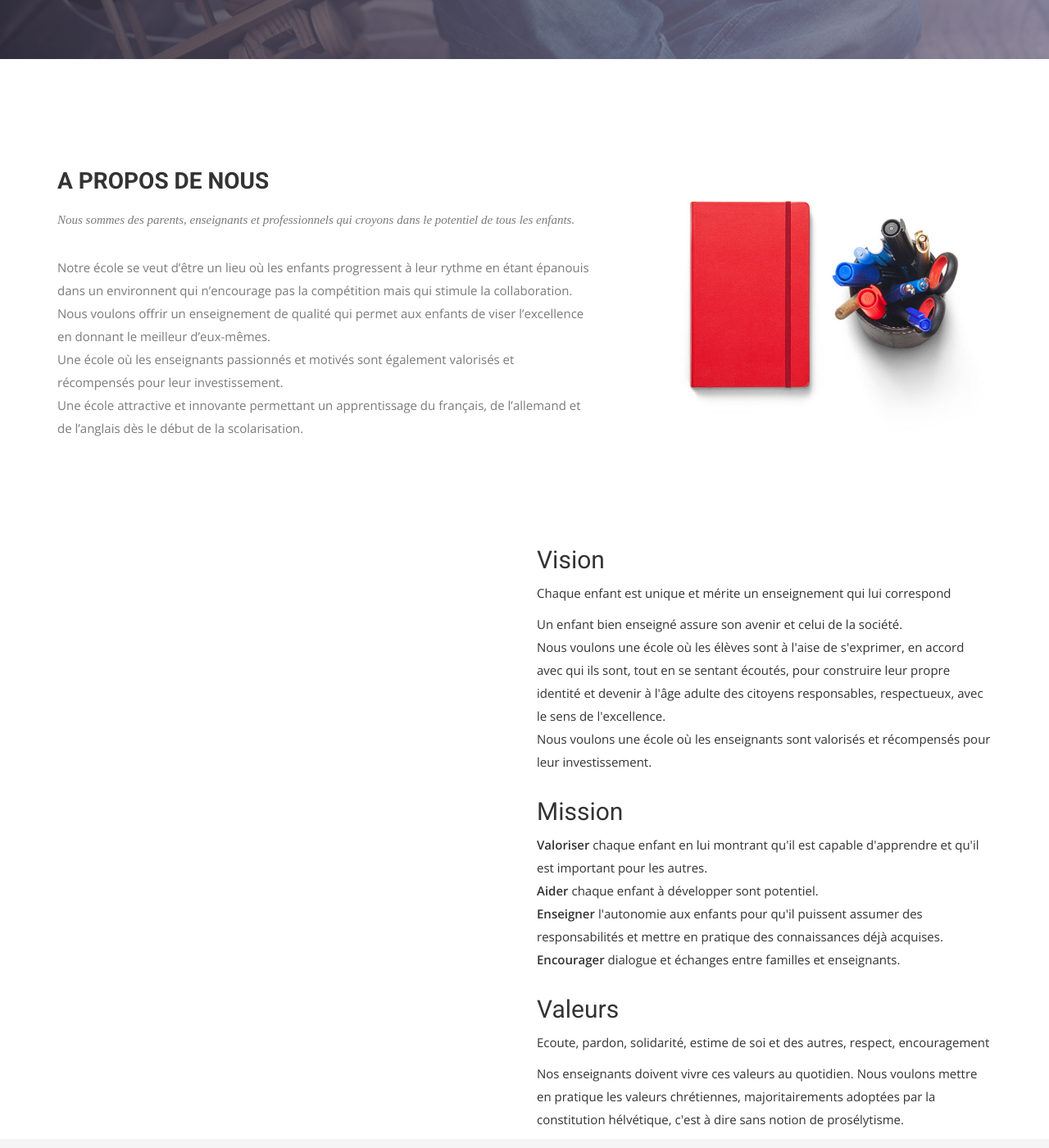
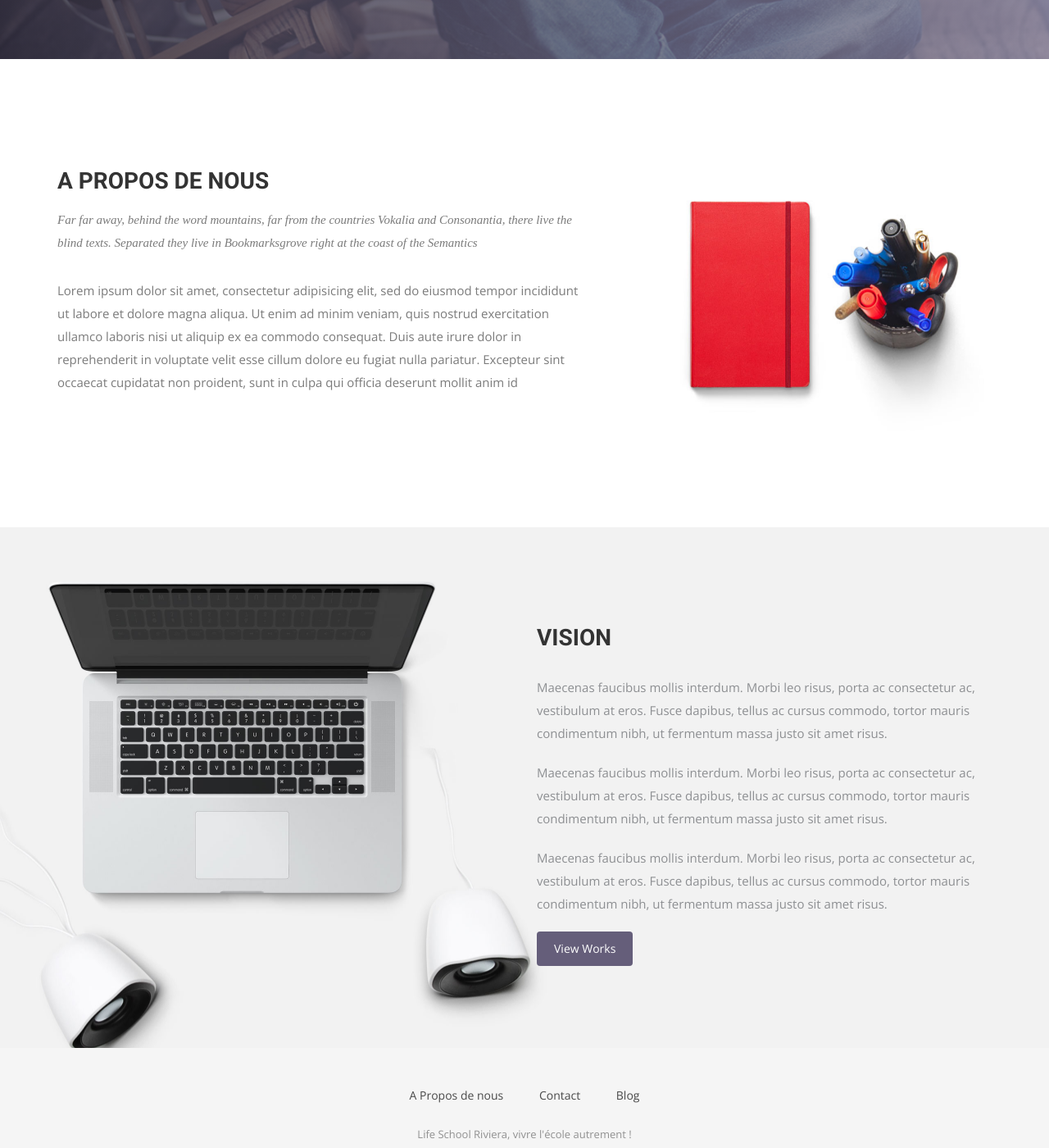
Before and after one commit to midjoule/lifeschool, a Jekyll site: the page built from index.html, in a window 1280 px wide and 1400 px high, scrolled down 793 px. Shown: the whole window at 82% size. Built offline with Jekyll 4.4.1, drawn with Linux system fonts in a browser that asks for light colours; nearby versions of some CDN libraries; some web fonts are replaced.

```diff
--- a/index.html
+++ b/index.html
@@ -9,10 +9,10 @@
   <div class="container">
     <div class="row">
       <div class="col-md-10 col-md-offset-2">
-        <div class="block animated fadeInUp">
-          <h1>LIFE SCHOOL<br>RIVIERA</h1>
-          <p>Vivre l'école autrement...</p>
-          <p>-- site en construction --</p>
+        <div class="block">
+          <h1 class="animated fadeInUp">LIFE SCHOOL<br>RIVIERA</h1>
+          <p class="animated fadeInUp">Vivre l'école autrement...</p>
+          <p class="animated fadeInUp">-- site en construction --</p>
         </div>
       </div>
     </div>
@@ -26,12 +26,9 @@
         <div class="block">
           <div class="section-title">
             <h2>A propos de nous</h2>
-            <p>Nous sommes des parents, enseignants et professionnels qui croyons dans le potentiel de tous les enfants.</p>
+            <p>Far far away, behind the word mountains, far from the countries Vokalia and Consonantia, there live the blind texts. Separated they live in Bookmarksgrove right at the coast of the Semantics</p>
           </div>
-          <p>Notre école se veut d’être un lieu où les enfants progressent à leur rythme en étant épanouis dans un environnent qui n’encourage pas la compétition mais qui stimule la collaboration.<br />
-            Nous voulons offrir un enseignement de qualité qui permet aux enfants de viser l’excellence en donnant le meilleur d’eux-mêmes. <br />
-            Une école où les enseignants passionnés et motivés sont également valorisés et récompensés pour leur investissement.<br />
-            Une école attractive et innovante permettant un apprentissage du français, de l’allemand et de l’anglais dès le début de la scolarisation.</p>
+          <p>Lorem ipsum dolor sit amet, consectetur adipisicing elit, sed do eiusmod tempor incididunt ut labore et dolore magna aliqua. Ut enim ad minim veniam, quis nostrud exercitation ullamco laboris nisi ut aliquip ex ea commodo consequat. Duis aute irure dolor in reprehenderit in voluptate velit esse cillum dolore eu fugiat nulla pariatur. Excepteur sint occaecat cupidatat non proident, sunt in culpa qui officia deserunt mollit anim id </p>
         </div>
       </div><!-- .col-md-7 close -->
       <div class="col-md-5 col-sm-12">
@@ -43,44 +40,150 @@
   </div>
 </section>
 
-<section id="vision">
+<section id="feature">
 <div class="container">
   <div class="row">
     <div class="col-md-6 col-md-offset-6">
-      <h2>Vision</h2>
-      <p>Chaque enfant est unique et mérite un enseignement qui lui correspond</p>
-      <p>Un enfant bien enseigné assure son avenir et celui de la société.<br />
-        Nous voulons une école où les élèves sont à l'aise de s'exprimer, en accord avec qui ils sont, tout en se sentant écoutés, pour construire leur propre identité et devenir à l'âge adulte  des citoyens responsables, respectueux, avec le sens de l'excellence.<br />
-        Nous voulons une école où les enseignants sont valorisés et récompensés pour leur investissement.</p>
+      <h2>VISION</h2>
+      <p>Maecenas faucibus mollis interdum. Morbi leo risus, porta ac consectetur ac, vestibulum at eros. Fusce dapibus, tellus ac cursus commodo, tortor mauris condimentum nibh, ut fermentum massa justo sit amet risus.</p>
+      <p>Maecenas faucibus mollis interdum. Morbi leo risus, porta ac consectetur ac, vestibulum at eros. Fusce dapibus, tellus ac cursus commodo, tortor mauris condimentum nibh, ut fermentum massa justo sit amet risus.</p>
+      <p>Maecenas faucibus mollis interdum. Morbi leo risus, porta ac consectetur ac, vestibulum at eros. Fusce dapibus, tellus ac cursus commodo, tortor mauris condimentum nibh, ut fermentum massa justo sit amet risus.</p>
+      <a href="#" class="btn btn-view-works">View Works</a>
     </div>
   </div>
 </div>
 </section>
 
-<section id="mission">
+<!-- Service Start>
+<section id="service">
   <div class="container">
     <div class="row">
-    <div class="col-md-6 col-md-offset-6">
-      <h2>Mission</h2>
-      <p><b>Valoriser</b> chaque enfant en lui montrant qu'il est capable d'apprendre et qu'il est important pour les autres.<br>
-        <b>Aider</b> chaque enfant à développer sont potentiel.<br>
-        <b>Enseigner</b> l'autonomie aux enfants pour qu'il puissent assumer des responsabilités et mettre en pratique des connaissances déjà acquises.<br>
-        <b>Encourager</b> dialogue et échanges entre familles et enseignants.
-      </p>
+      <div class="section-title">
+        <h2>Our Services</h2>
+        <p>Far far away, behind the word mountains, far from the countries Vokalia and Consonantia, there live the blind texts. Separated they live in Bookmarksgrove right at the coast of the Semantics</p>
+      </div>
+    </div>
+    <div class="row ">
+      <div class="col-sm-6 col-md-3">
+        <div class="service-item">
+          <i class="icon ion-coffee"></i>
+          <h4>Branding</h4>
+          <p>Lorem ipsum dolor sit amet, consectetur adipisicing elit, sed do eiusmod tempor incididunt ut </p>
+        </div>
+      </div>
+      <div class="col-sm-6 col-md-3">
+        <div class="service-item">
+          <i class="ion-compass"></i>
+          <h4>Web Design</h4>
+          <p>Lorem ipsum dolor sit amet, consectetur adipisicing elit, sed do eiusmod tempor incididunt ut </p>
+        </div>
+      </div>
+      <div class="col-sm-6 col-md-3">
+        <div class="service-item">
+          <i class="ion-image"></i>
+          <h4>App Design</h4>
+          <p>Lorem ipsum dolor sit amet, consectetur adipisicing elit, sed do eiusmod tempor incididunt ut </p>
+        </div>
+      </div>
+      <div class="col-sm-6 col-md-3">
+        <div class="service-item">
+          <i class="ion-bug"></i>
+          <h4>Start Up</h4>
+          <p>Lorem ipsum dolor sit amet, consectetur adipisicing elit, sed do eiusmod tempor incididunt ut </p>
+        </div>
+      </div>
+      <div class="col-sm-6 col-md-3">
+        <div class="service-item">
+          <i class="ion-headphone"></i>
+          <h4>Logo Design</h4>
+          <p>Lorem ipsum dolor sit amet, consectetur adipisicing elit, sed do eiusmod tempor incididunt ut </p>
+        </div>
+      </div>
+      <div class="col-sm-6 col-md-3">
+        <div class="service-item">
+          <i class="ion-leaf"></i>
+          <h4>Development</h4>
+          <p>Lorem ipsum dolor sit amet, consectetur adipisicing elit, sed do eiusmod tempor incididunt ut </p>
+        </div>
+      </div>
+      <div class="col-sm-6 col-md-3">
+        <div class="service-item">
+          <i class="ion-planet"></i>
+          <h4>Brand Identity</h4>
+          <p>Lorem ipsum dolor sit amet, consectetur adipisicing elit, sed do eiusmod tempor incididunt ut </p>
+        </div>
+      </div>
+      <div class="col-sm-6 col-md-3">
+        <div class="service-item">
+          <i class="ion-earth"></i>
+          <h4>Brand Identity</h4>
+          <p>Lorem ipsum dolor sit amet, consectetur adipisicing elit, sed do eiusmod tempor incididunt ut </p>
         </div>
       </div>
     </div>
-</section>
-
-<section id="values">
+  </div>
+</section-->
+<!-- Call to action Start -->
+<!--section id="call-to-action">
   <div class="container">
     <div class="row">
-    <div class="col-md-6 col-md-offset-6">
-      <h2>Valeurs</h2>
-      <p>Ecoute, pardon, solidarité, estime de soi et des autres, respect, encouragement</p>
-      <p>Nos enseignants doivent vivre ces valeurs au quotidien. Nous voulons mettre en pratique les valeurs chrétiennes, majoritairements adoptées par la constitution hélvétique, c'est à dire sans notion de prosélytisme.
-      </p>
+      <div class="col-md-12">
+        <div class="block">
+          <h2>We design delightful digital experiences.</h2>
+          <p>Read more about what we do and our philosophy of design. Judge for yourself The work and results we’ve achieved for other clients, and meet our highly experienced Team who just love to design.</p>
+          <a class="btn btn-default btn-call-to-action" href="#" >Tell Us Your Story</a>
         </div>
       </div>
     </div>
-</section>
+  </div>
+</section-->
+
+
+<!-- Content Start -->
+<!--section id="testimonial">
+  <div class="container">
+    <div class="row">
+      <div class="section-title text-center">
+        <h2>Fun Facts About Us</h2>
+        <p>Far far away, behind the word mountains, far from the countries Vokalia and Consonantia, there live the blind texts. Separated they live in Bookmarksgrove right at the coast of the Semantics</p>
+      </div>
+    </div>
+    <div class="row">
+      <div class="col-md-6">
+        {% if site.data.funfacts.size > 0 %}
+        <div class="block">
+          {% for ff in site.data.funfacts %}
+          <ul class="counter-box clearfix">
+            <li>
+              <div class="block">
+                <i class="{{ ff.icon }}"></i>
+                <h4 class="counter">{{ ff.counter }}</h4>
+                <span>{{ ff.text }}</span>
+              </div>
+            </li>
+            {% endfor %}
+          </ul>
+        </div>
+        {% endif %}
+      </div>
+      <div class="col-md-6">
+        {% if site.data.testimonials.size > 0 %}
+        <div class="testimonial-carousel">
+          <div id="testimonial-slider" class="owl-carousel">
+            {% for tm in site.data.testimonials %}
+            <div>
+                <img src="img/cotation.png" alt="IMG">
+                <p>{{ tm.testimonial }}</p>
+                <div class="user">
+                  <img src="{{ tm.image }}" alt="Pepole">
+                  <p><span>{{ tm.name }}</span> {{ tm.title }}</p>
+                </div>
+            </div>
+            {% endfor %}
+          </div>
+        </div>
+        {% endif %}
+      </div>
+    </div>
+  </div>
+</section-->
```
Lines whose indentation alone changed are shown as unchanged.
